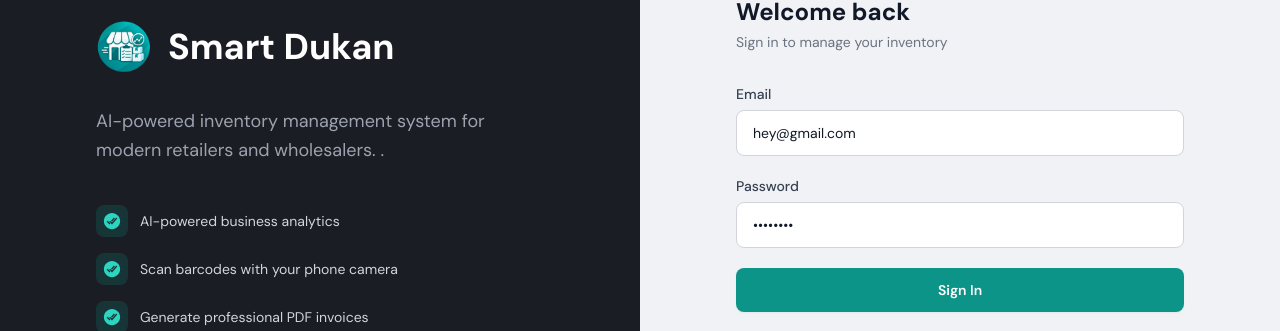
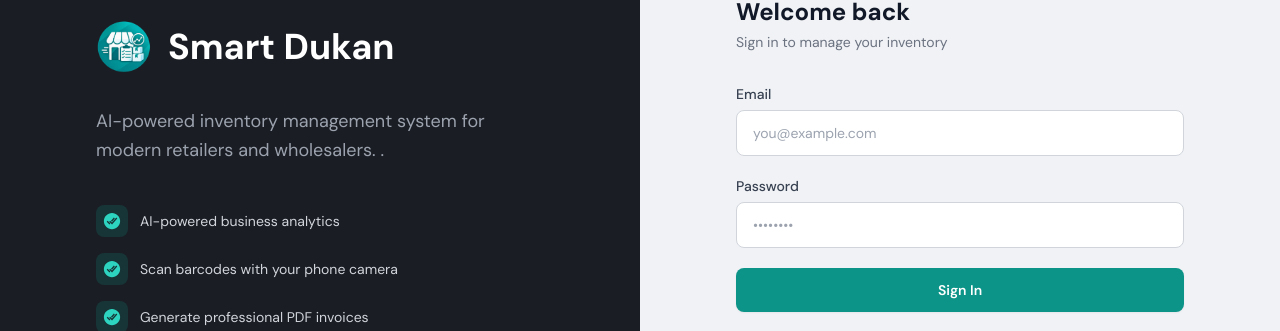
Before and after one commit to SubhashPrasad23/inventory_management, a React (Vite) app in the folder frontend/: page /login in a window 1280 px wide. Shown: the part 224-555 px from the top of the page. Built offline with nearby package versions, Linux system fonts and the light colour scheme; no server answers.

Commit message:
add vercel.json and readme

```diff
--- a/frontend/src/pages/Login.jsx
+++ b/frontend/src/pages/Login.jsx
@@ -8,8 +8,8 @@ import { IoCheckmarkDoneCircleSharp } from "react-icons/io5";
 
 
 const Login = () => {
-  const [email, setEmail] = useState("hey@gmail.com");
-  const [password, setPassword] = useState("12345678");
+  const [email, setEmail] = useState("");
+  const [password, setPassword] = useState("");
   const [loading, setLoading] = useState(false);
   const { setUser } = useAuthStore();
   const navigate = useNavigate();
```
Also changed, not shown: frontend/vercel.json (added), 1 other file (tests, documents, lock files or other folders).
